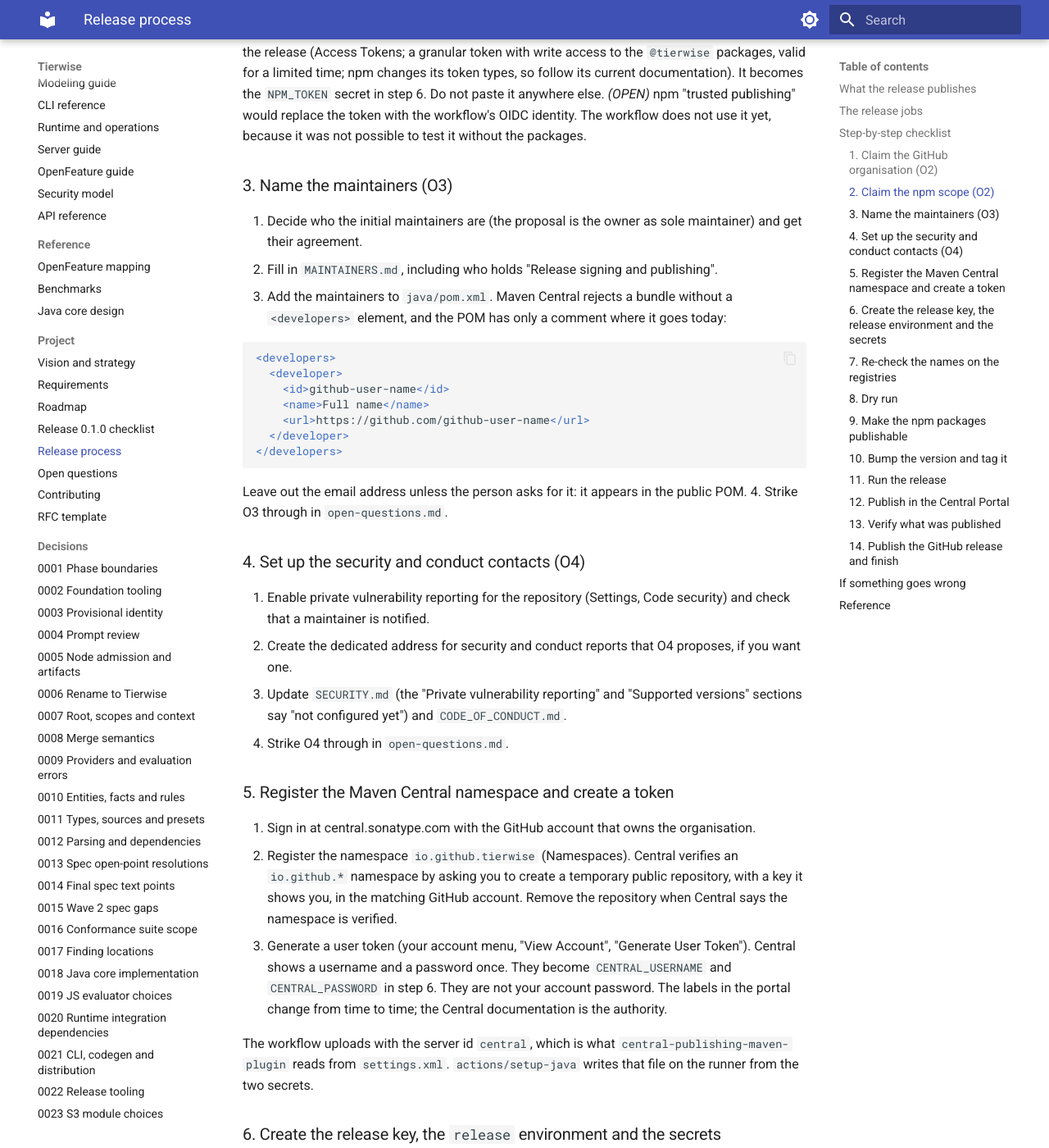
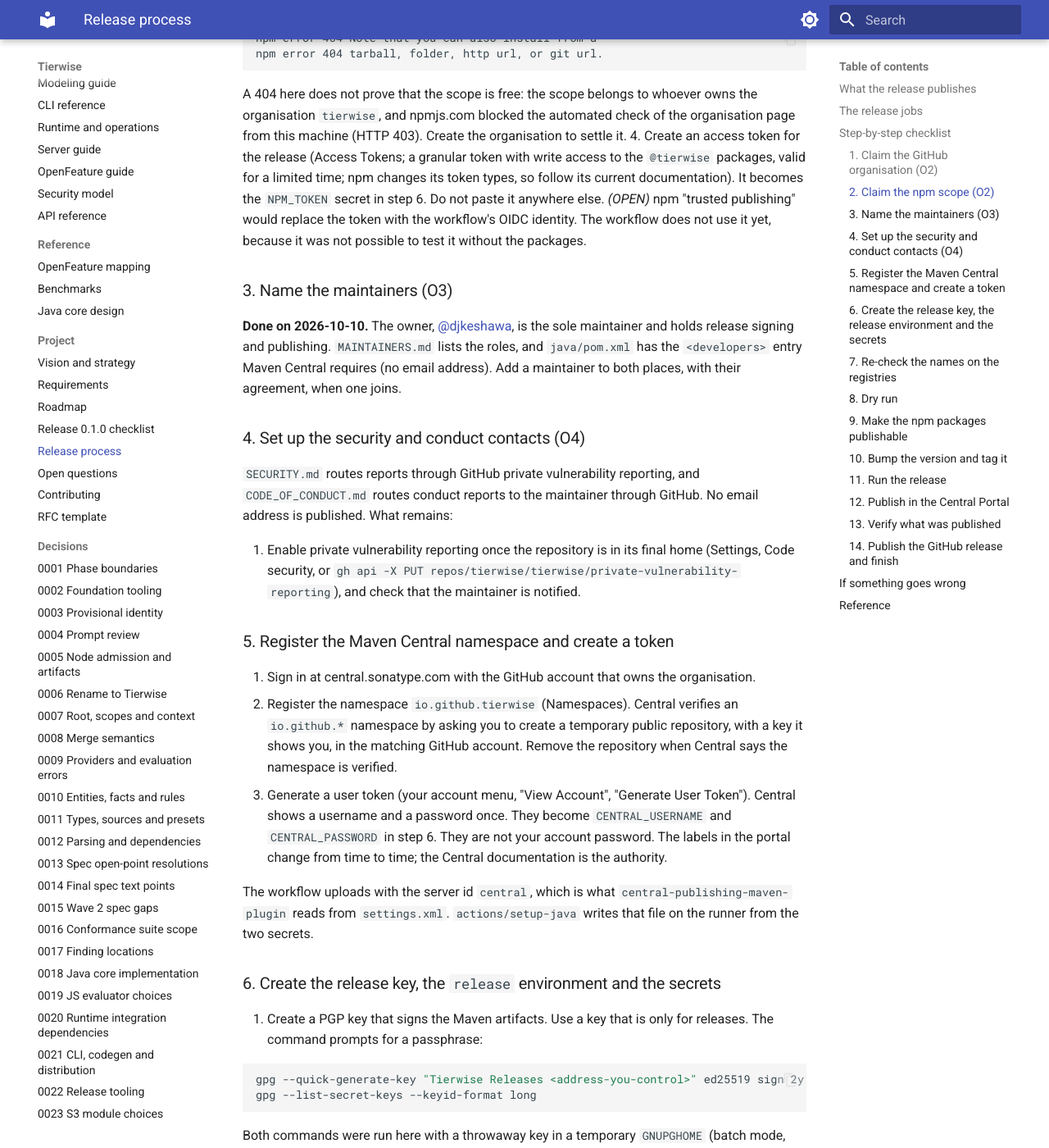
Before and after one commit to djkeshawa/visp-tierwise, an MkDocs documentation site: the page built from docs/release-process.md, in a window 1280 px wide and 1400 px high, scrolled down 3823 px. Shown: the whole window at 82% size. Built offline with MkDocs 1.6.1 and Material for MkDocs 9.7.7, drawn with Linux system fonts in a browser that asks for light colours; some of the changed text lies outside the part shown.

Commit message:
Docs: release-process owner steps O3/O4 done; spec-tools README no longer stale
Co-Authored-By: Claude Opus 5.5 <noreply@anthropic.com>

````diff
--- a/docs/release-process.md
+++ b/docs/release-process.md
@@ -42,7 +42,7 @@ The three publishing jobs have `if: needs.prepare.outputs.publish == 'true'` and
 ### 1. Claim the GitHub organisation (O2)
 
 1. Sign in to GitHub with the account that will own the project and create the organisation `tierwise` (github.com/account/organizations/new, the free plan is enough). On 2026-10-09 neither an organisation nor a user named `tierwise` existed: `https://api.github.com/orgs/tierwise` and `https://api.github.com/users/tierwise` both answered 404. Check again before you start.
-2. Create the repository `tierwise/tierwise` and push this repository to it. Decide in this step whether it is public from now on (open question O6).
+2. Move the existing repository there instead of pushing a new one, so its history, issues and Dependabot PRs come along: in `djkeshawa/visp-tierwise`, open Settings, then Transfer ownership, choose `tierwise`, and then rename the repository to `tierwise` (or run `gh api -X POST repos/djkeshawa/visp-tierwise/transfer -f new_owner=tierwise -f new_name=tierwise`). GitHub redirects the old URL. Update your clone with `git remote set-url origin https://github.com/tierwise/tierwise.git`. Decide in this step whether it is public from now on (open question O6).
 3. If you choose another organisation or repository name, change the URLs before anything else. These files carry the URL today:
 
    ```sh
@@ -82,29 +82,13 @@ The Maven group id `io.github.tierwise` is verified against this organisation in
 
 ### 3. Name the maintainers (O3)
 
-1. Decide who the initial maintainers are (the proposal is the owner as sole maintainer) and get their agreement.
-2. Fill in `MAINTAINERS.md`, including who holds "Release signing and publishing".
-3. Add the maintainers to `java/pom.xml`. Maven Central rejects a bundle without a `<developers>` element, and the POM has only a comment where it goes today:
-
-   ```xml
-   <developers>
-     <developer>
-       <id>github-user-name</id>
-       <name>Full name</name>
-       <url>https://github.com/github-user-name</url>
-     </developer>
-   </developers>
-   ```
-
-   Leave out the email address unless the person asks for it: it appears in the public POM.
-4. Strike O3 through in `open-questions.md`.
+**Done on 2026-10-10.** The owner, [@djkeshawa](https://github.com/djkeshawa), is the sole maintainer and holds release signing and publishing. `MAINTAINERS.md` lists the roles, and `java/pom.xml` has the `<developers>` entry Maven Central requires (no email address). Add a maintainer to both places, with their agreement, when one joins.
 
 ### 4. Set up the security and conduct contacts (O4)
 
-1. Enable private vulnerability reporting for the repository (Settings, Code security) and check that a maintainer is notified.
-2. Create the dedicated address for security and conduct reports that O4 proposes, if you want one.
-3. Update `SECURITY.md` (the "Private vulnerability reporting" and "Supported versions" sections say "not configured yet") and `CODE_OF_CONDUCT.md`.
-4. Strike O4 through in `open-questions.md`.
+`SECURITY.md` routes reports through GitHub private vulnerability reporting, and `CODE_OF_CONDUCT.md` routes conduct reports to the maintainer through GitHub. No email address is published. What remains:
+
+1. Enable private vulnerability reporting once the repository is in its final home (Settings, Code security, or `gh api -X PUT repos/tierwise/tierwise/private-vulnerability-reporting`), and check that the maintainer is notified.
 
 ### 5. Register the Maven Central namespace and create a token
 
````
Also changed, not shown: js/spec-tools/README.md (+3 -4 lines).
